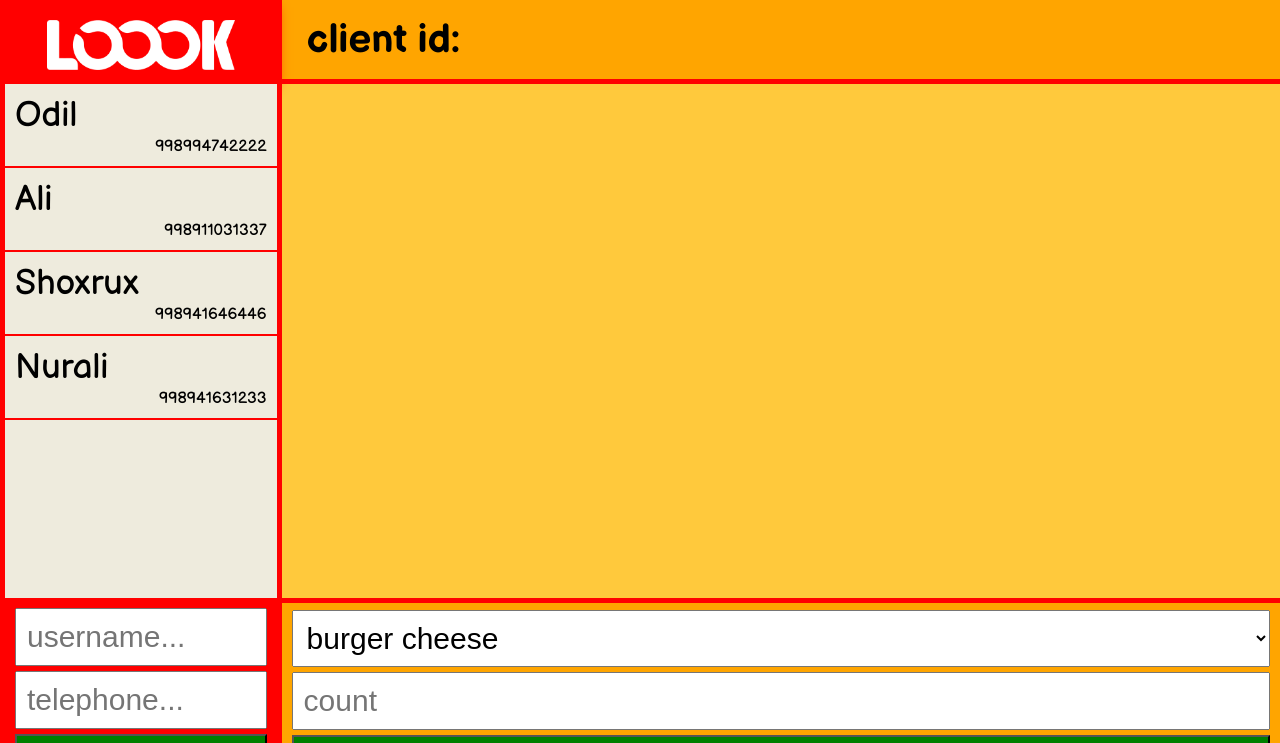
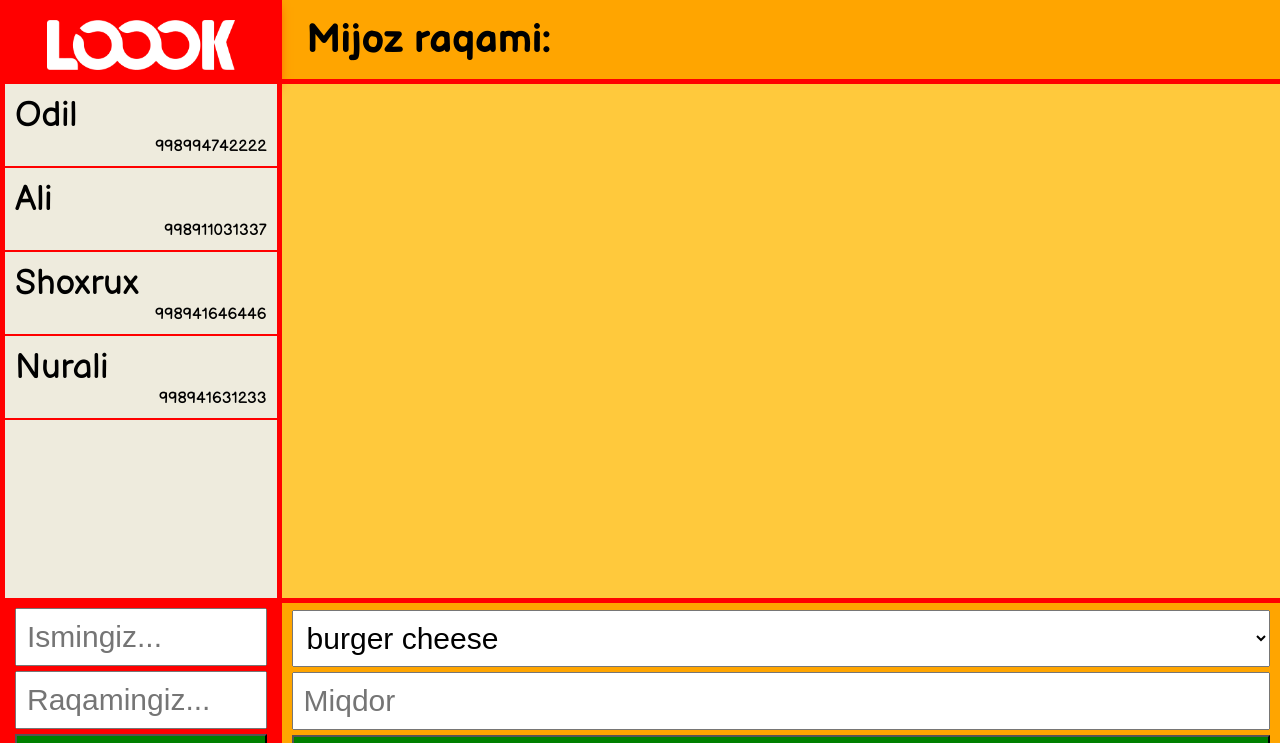
Before and after one commit to EgamnazarovJasurbek/Loook-Project, a plain HTML site: page index.html in a window 1280 px wide. Shown: the top 743 px of the page. Drawn offline with Linux system fonts and the light colour scheme.

Commit message:
Loook Language Update

```diff
--- a/index.html
+++ b/index.html
@@ -28,8 +28,8 @@
 			</div>
 			<div class="navbar-footer">
 				<form id="userAdd">
-					<input id="usernameInput" type="text" placeholder="username..." required>
-					<input id="telephoneInput" type="number" placeholder="telephone..." required>
+					<input id="usernameInput" type="text" placeholder="Ismingiz..." required>
+					<input id="telephoneInput" type="number" placeholder="Raqamingiz..." required>
 					<button type="submit">
 						<img src="https://img.icons8.com/pastel-glyph/64/000000/add-user-male--v2.png" alt="plus-icon">
 					</button>
@@ -40,7 +40,7 @@
 		<div class="main">
 			<div class="main-headers">
 				<div class="cutomer-id-wrapper">
-					<span>client id:</span>
+					<span>Mijoz raqami:</span>
 					<span id="clientId"></span>
 				</div>
 				<h1 id="userHeader" class="customer-name"></h1>
@@ -70,7 +70,7 @@
 						<option>combo</option>
 						<option>spinner</option> -->
 					</select>
-					<input id="foodsCount" type="number" placeholder="count" required>
+					<input id="foodsCount" type="number" placeholder="Miqdor" required>
 					<button type="submit">
 						<img src="https://img.icons8.com/plasticine/100/000000/plus-math.png" alt="plus-button" height="35">
 					</button>
```
